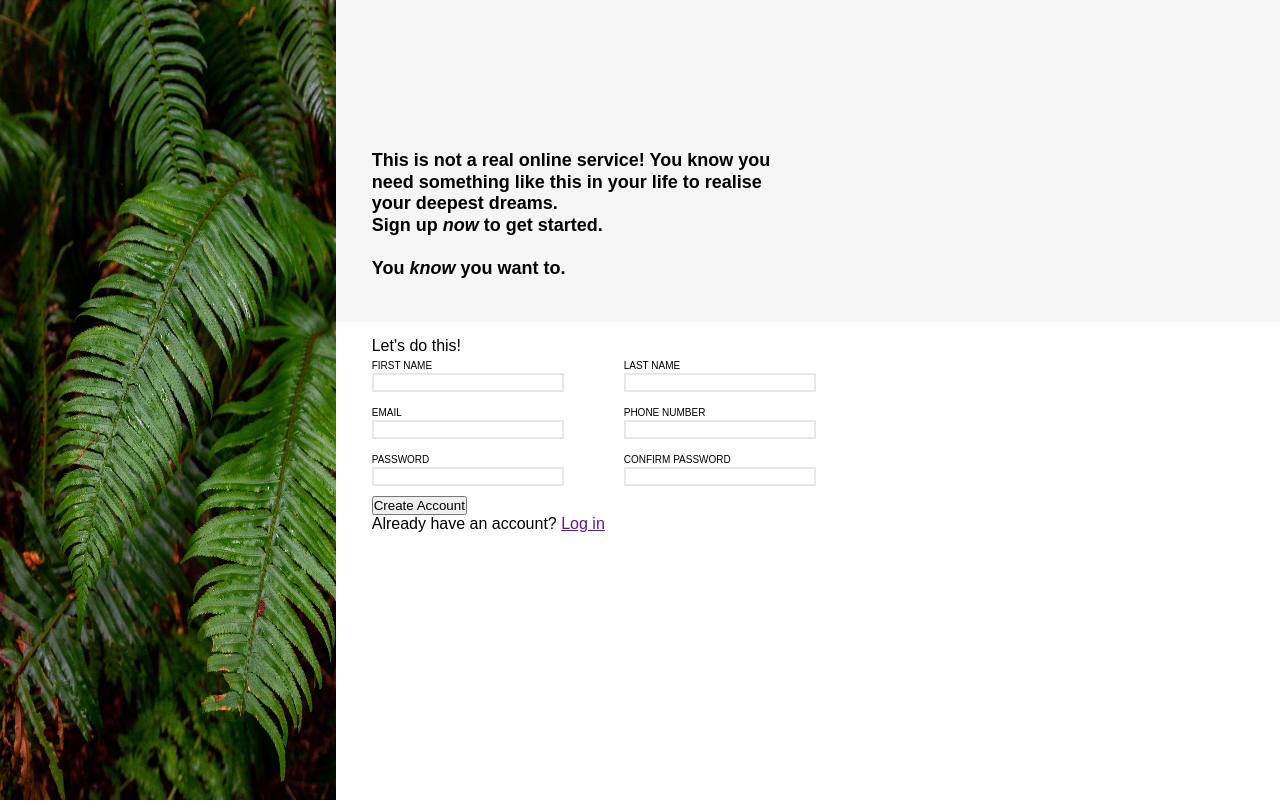
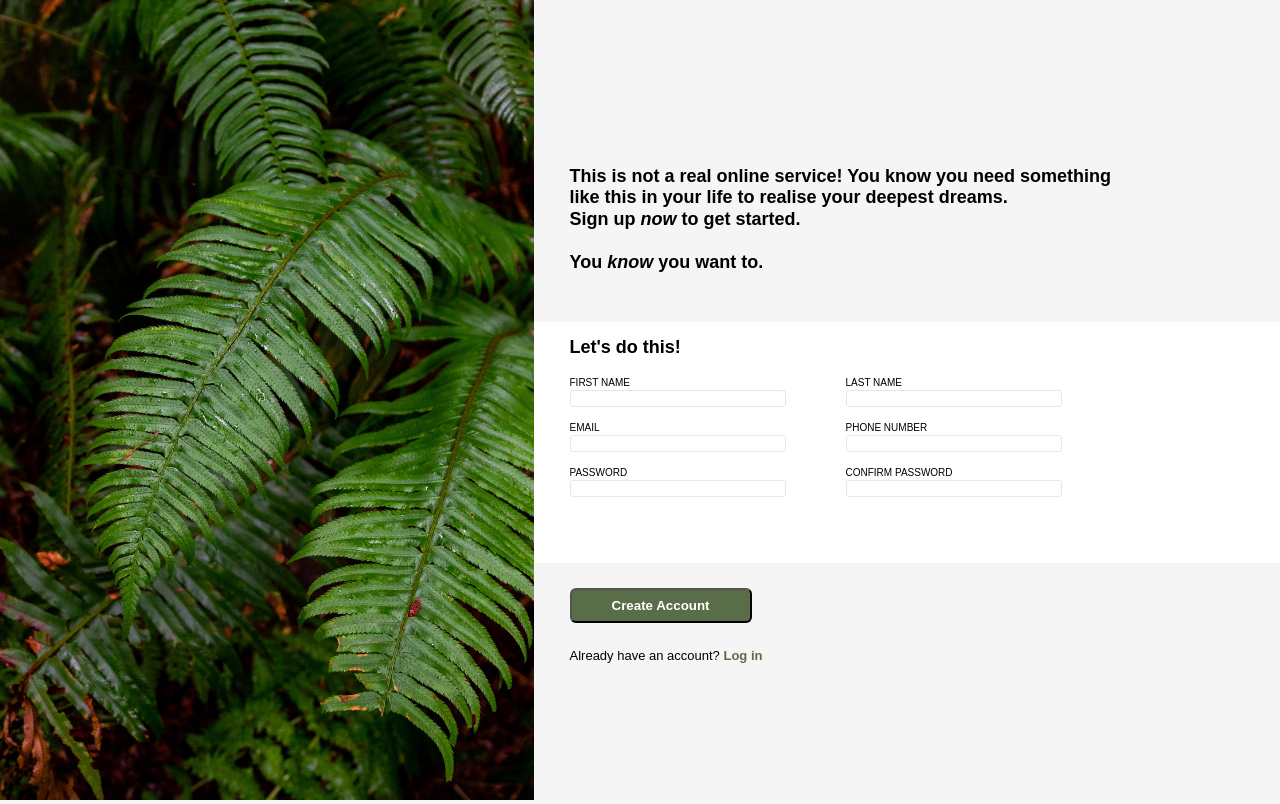
Before and after one commit to kchen1999/Sign-up-Form, a plain HTML site: page index.html in a window 1280 px wide. Drawn offline with Linux system fonts and the light colour scheme.

Commit message:
fixed formatting of webpage for smaller screen

```diff
--- a/index.html
+++ b/index.html
@@ -21,8 +21,7 @@
                     to realise your deepest dreams.
                     <br>
                     Sign up <em>now</em> to get started.
-                </p>
-                <p>
+                    <br>
                     <br>
                     You <em>know</em> you want to.
                 </p>
@@ -31,43 +30,45 @@
                 <form action="/" method="GET">
                     <p>Let's do this!</p>
                     <div class="first-row">
-                        <div class="first-row-left">
+                        <div>
                             <label for="first name">FIRST NAME</label>
-                            <input type="text" name="first-name" id="first-name">
+                            <input type="text" name="first-name" id="first-name" required>
                         </div>
-                        <div class="first-row-right">
+                        <div>
                             <label for="last-name">LAST NAME</label>
                             <input type="text" name="last-name" id="last-name">
                         </div>
                     </div>
                     <div class="middle-row">
-                        <div class="middle-row-left">
+                        <div>
                             <label for="email">EMAIL</label>
-                            <input type="email" name="email" id="email">
+                            <input type="email" name="email" id="email" required>
                         </div>
-                        <div class="middle-row-right">
+                        <div>
                             <label for="phone-number">PHONE NUMBER</label>
                             <input type="tel" name="phone-number" id="phone-number">
                         </div>
                     </div>
                     <div class="last-row">
-                        <div class="last-row-left">
+                        <div>
                             <label for="password">PASSWORD</label>
-                            <input type="password" name="password" id="password">
+                            <input type="password" name="password" id="password" required>
                             <p class="error-msg"></p>
                         </div>
-                        <div class="last-row-right">
+                        <div>
                             <label for="confirm-password">CONFIRM PASSWORD</label>
-                            <input type="password" name="confirm-password" id="confirm-password">
+                            <input type="password" name="confirm-password" id="confirm-password" required>
                         </div>
                     </div>
-                    <button type="submit">Create Account</button>
-                    <p>Already have an account?
-                        <a href="">Log in</a>
-                    </p>
+
                 </form>
             </div>
-
+            <div class="submit-button">
+                <button type="submit">Create Account</button>
+                <p>Already have an account?
+                    <a href="">Log in</a>
+                </p>
+            </div>
         </div>
     </div>
 </body>
--- a/styles.css
+++ b/styles.css
@@ -7,16 +7,22 @@
 
 .outer-container {
     display: flex;
+    justify-content: flex-start;
 }
 
 
 .content {
     font-family: Arial, Helvetica, sans-serif;
+    flex-grow: 1;
 }
 
 @font-face {
     font-family: Norse-Bold;
     src: url("/Norse-Bold.otf") format("opentype");
+}
+
+body {
+    background-color: whitesmoke;
 }
 
 .img-sidebar > img {
@@ -30,30 +36,33 @@
     height: 30%;
     padding-top: 15px;
     padding-left: 36px;
+    background-color: white;
 }
 
-.login-form > p {
+form > p {
     font-size: large;
     font-weight: bold;
-    margin-bottom: 10px;
+    margin-bottom: 14px;
 }
 
 .header {
     height: 40%;
     font-weight: bold;
+    position: relative;
     padding-top: 150px;
-    padding-right: 480px;
-    padding-left: 36px;
     background-color: whitesmoke;
     line-height: 1.2;
     font-size: large;
 
 }
 
-.sign-up {
-    height: 30%;
-    padding-left: 36px;
+.header > p {
+    position: absolute;
+    left: 36px;
+    bottom: 48px;
+    width: 560px;
 }
+
 
 .first-row, .middle-row, .last-row {
     display: flex;
@@ -68,9 +77,11 @@ label {
 
 input {
     display: block;
-    width: 12rem;
+    width: 13.5rem;
+    border-radius: 3px;
     border-color: #E5E7EB;
     border-style: solid;
+    border-width: thin;
     margin-bottom: 10px;
 }
 
@@ -82,3 +93,29 @@ input {
     color: red;
     font-size: x-small;
 }
+
+button {
+    background-color: #596D48;
+    color: white;
+    font-weight: bold;
+    padding: 8px 40px;
+    border-radius: 6px;
+    margin: 25px 0px;
+}
+
+a {
+    color: #596D48;
+    text-decoration: none;
+    font-weight: bold;
+    font-size: small;
+}
+
+.submit-button {
+    background-color: whitesmoke;
+    margin-left: 36px;
+    height: 30%;
+}
+
+.submit-button > p {
+    font-size: small;
+}
```
